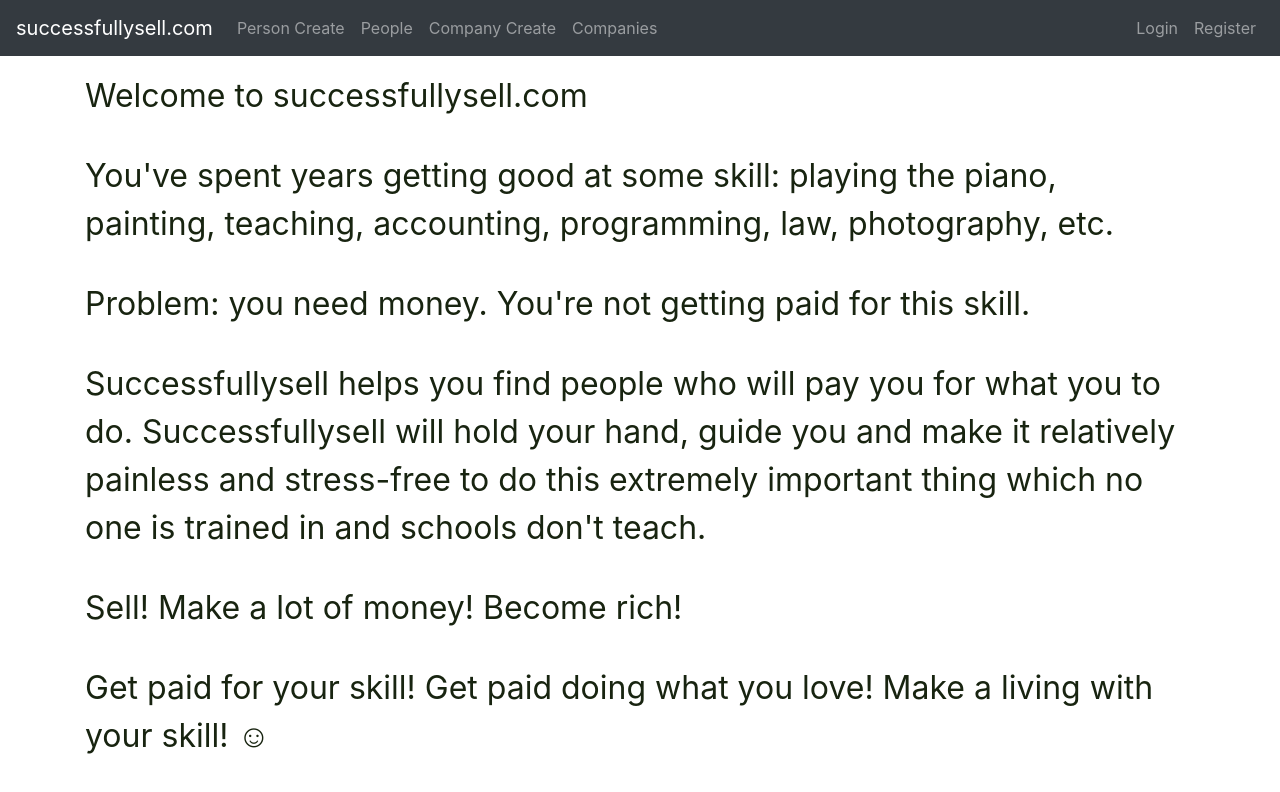
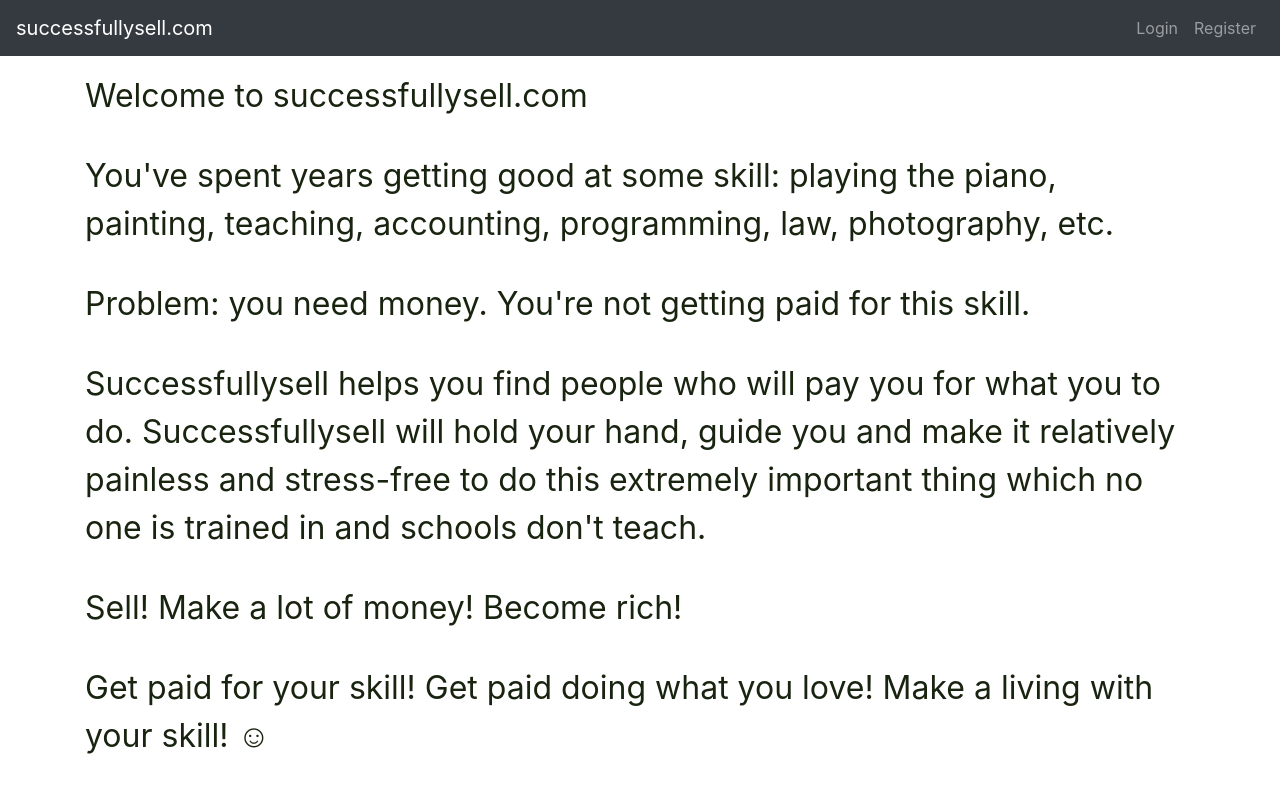
Before and after one commit to akoper/successfullysell-com, an Angular app: page / in a window 1280 px wide. Shown: the top 792 px of the page. Built offline with nearby package versions, Linux system fonts and the light colour scheme.

Commit message:
Updated top nav in app.html for user logged in/not logged in

```diff
--- a/src/app/app.component.html
+++ b/src/app/app.component.html
@@ -7,8 +7,10 @@
 
     <div class="collapse navbar-collapse" id="navbarSupportedContent">
 
-        <ul class="navbar-nav mr-auto">
+        <ul *ngIf="!auth.isLoggedIn()" class="navbar-nav mr-auto">
+        </ul>
 
+        <ul *ngIf="auth.isLoggedIn()" class="navbar-nav mr-auto">
             <li class="nav-item">
                 <a routerLink="person/create" class="nav-link" routerLinkActive="active">Person Create</a>
             </li>
@@ -24,10 +26,9 @@
             <li class="nav-item">
                 <a routerLink="companies" class="nav-link" routerLinkActive="active">Companies</a>
             </li>
+        </ul>
 
-        </ul>
         <ul class="navbar-nav ml-auto">
-
             <li *ngIf="!auth.isLoggedIn()" class="nav-item">
                 <a routerLink="/login" class="nav-link" routerLinkActive="active">Login</a>
             </li>
@@ -43,7 +44,6 @@
             <li *ngIf="auth.isLoggedIn()" class="nav-item">
                 <a (click)="auth.logout()" class="nav-link">Logout</a>
             </li>
-
         </ul>
 
     </div>
```
